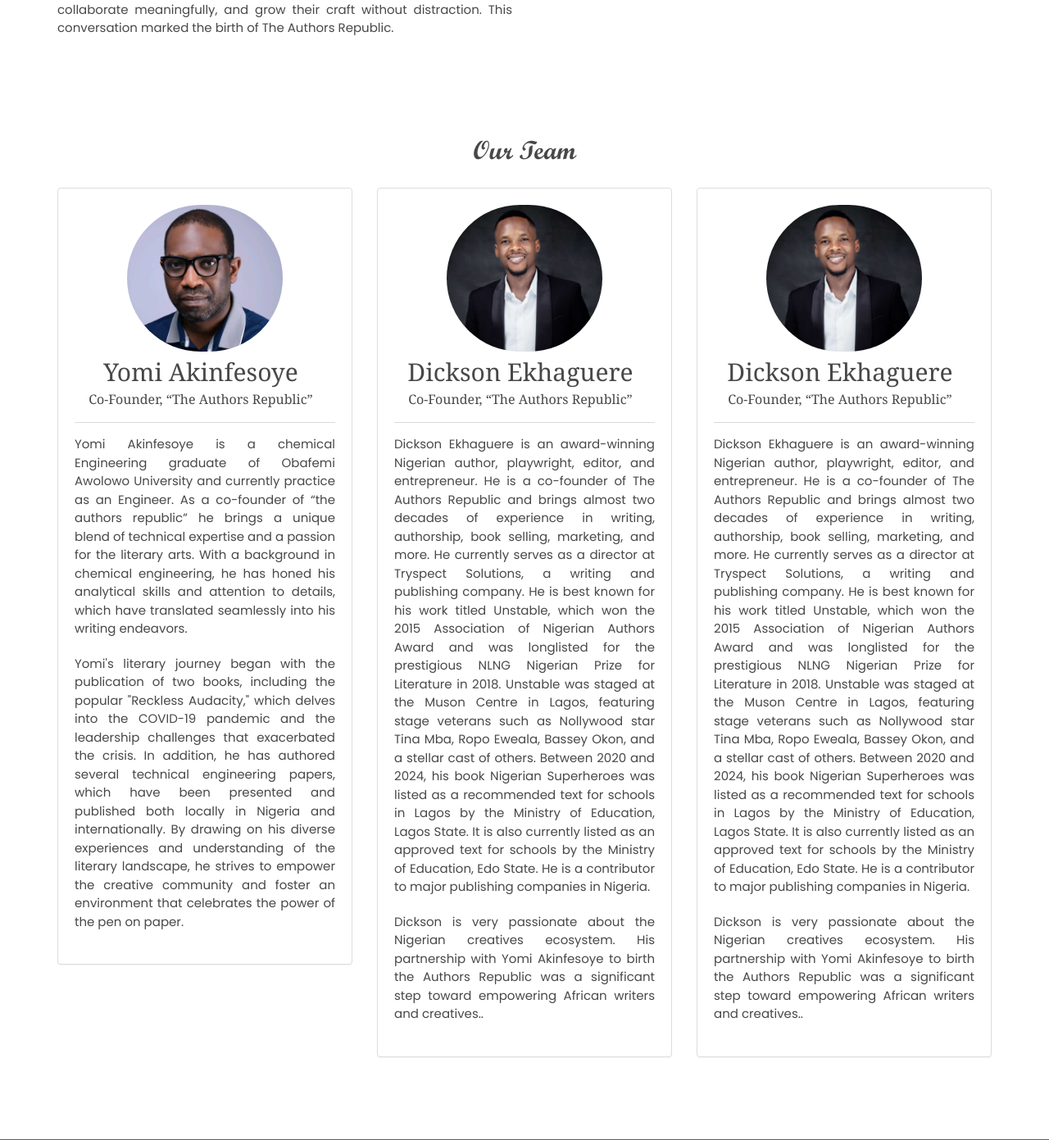
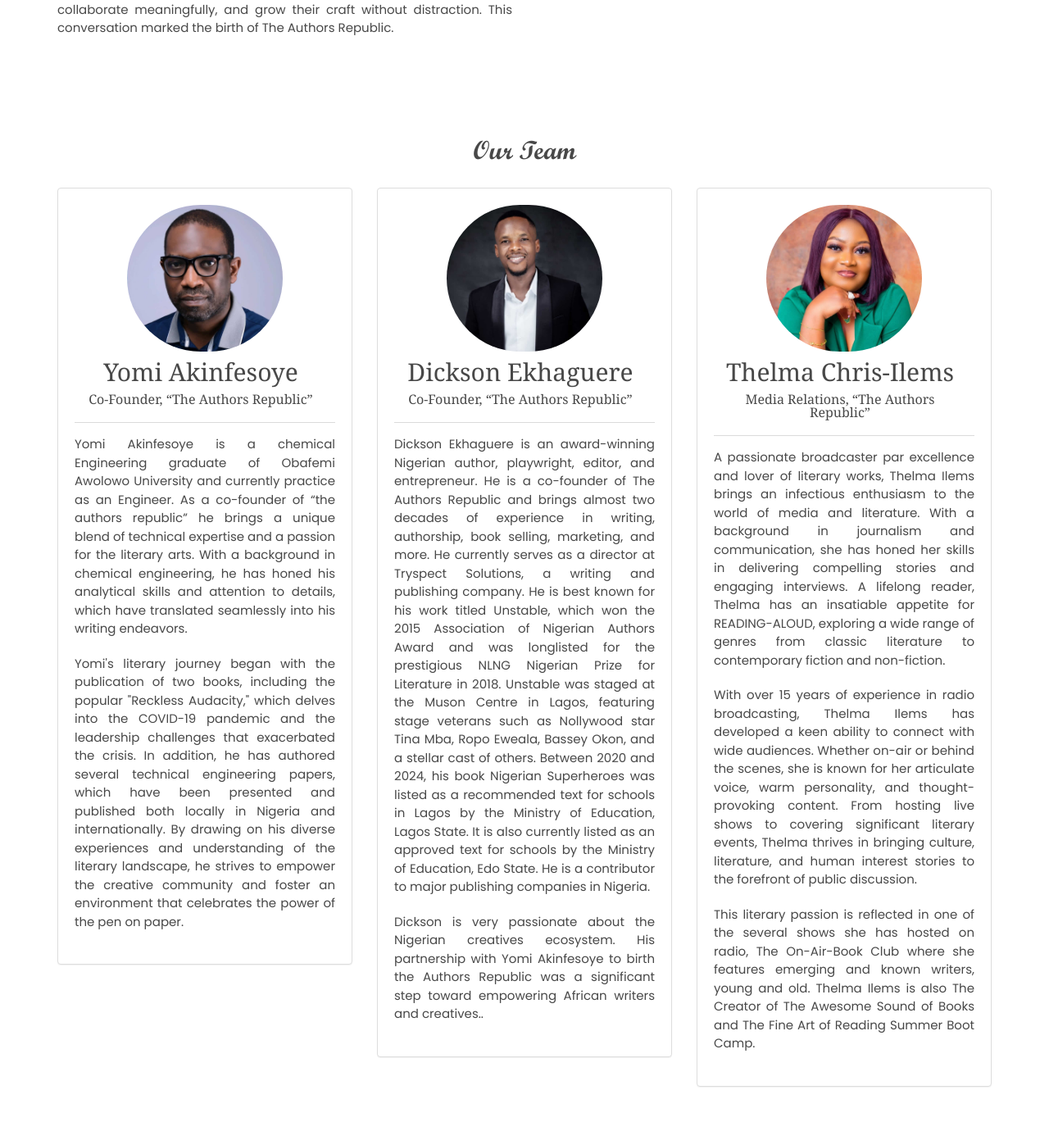
Before and after one commit to sodmond/The-Authors-Republic, a Laravel app: page /The-Authors-Republic/about-us in a window 1280 px wide. Shown: the part 1882-3273 px from the top of the page at 82% size. Run offline with Laravel 10, Linux system fonts and the light colour scheme; data that the repository does not hold is empty; some libraries are stand-ins or nearby versions; some web fonts are replaced.

Commit message:
Team member added

```diff
--- a/resources/views/about.blade.php
+++ b/resources/views/about.blade.php
@@ -158,12 +158,13 @@
                         <div class="col-md-4">
                             <div class="panel panel-default shadow">
                                 <div class="panel-body p-4 text-center">
-                                    <img src="{{ asset('img/dickson.jpg') }}" alt="Dickson Ekhaguere's Picture" style="max-width:60%; border-radius:200px;">
+                                    <img src="{{ asset('img/thelma.jpg') }}" alt="Thelma Chris-Ilems' Picture" style="max-width:60%; border-radius:200px;">
                                     <div class="tg-sectionhead" style="padding: 0 10px 10px 0;">
-                                        <h2 class="text-center" style="width:100%; line-height:50px;">Dickson Ekhaguere<span>Co-Founder, “The Authors Republic”</span></h2>
+                                        <h2 class="text-center" style="width:100%; line-height:50px;">Thelma Chris-Ilems<span>Media Relations, “The Authors Republic”</span></h2>
                                     </div>
-                                    <p>Dickson Ekhaguere is an award-winning Nigerian author, playwright, editor, and entrepreneur. He is a co-founder of The Authors Republic and brings almost two decades of experience in writing, authorship, book selling, marketing, and more. He currently serves as a director at Tryspect Solutions, a writing and publishing company. He is best known for his work titled Unstable, which won the 2015 Association of Nigerian Authors Award and was longlisted for the prestigious NLNG Nigerian Prize for Literature in 2018. Unstable was staged at the Muson Centre in Lagos, featuring stage veterans such as Nollywood star Tina Mba, Ropo Eweala, Bassey Okon, and a stellar cast of others. Between 2020 and 2024, his book Nigerian Superheroes was listed as a recommended text for schools in Lagos by the Ministry of Education, Lagos State. It is also currently listed as an approved text for schools by the Ministry of Education, Edo State. He is a contributor to major publishing companies in Nigeria.</p>
-                                    <p>Dickson is very passionate about the Nigerian creatives ecosystem. His partnership with Yomi Akinfesoye to birth the Authors Republic was a significant step toward empowering African writers and creatives..</p>
+                                    <p>A passionate broadcaster par excellence and lover of literary works, Thelma Ilems brings an infectious enthusiasm to the world of media and literature. With a background in journalism and communication, she has honed her skills in delivering compelling stories and engaging interviews. A lifelong reader, Thelma has an insatiable appetite for READING-ALOUD, exploring a wide range of genres from classic literature to contemporary fiction and non-fiction.</p>
+                                    <p>With over 15 years of experience in radio broadcasting, Thelma Ilems has developed a keen ability to connect with wide audiences. Whether on-air or behind the scenes, she is known for her articulate voice, warm personality, and thought-provoking content. From hosting live shows to covering significant literary events, Thelma thrives in bringing culture, literature, and human interest stories to the forefront of public discussion.</p>
+                                    <p>This literary passion is reflected in one of the several shows she has hosted on radio, The On-Air-Book Club where she features emerging and known writers, young and old. Thelma Ilems is also The Creator of The Awesome Sound of Books and The Fine Art of Reading Summer Boot Camp.</p>
                                 </div>
                             </div>
                         </div>
```
Also changed, not shown: public/img/thelma.jpg (added).
